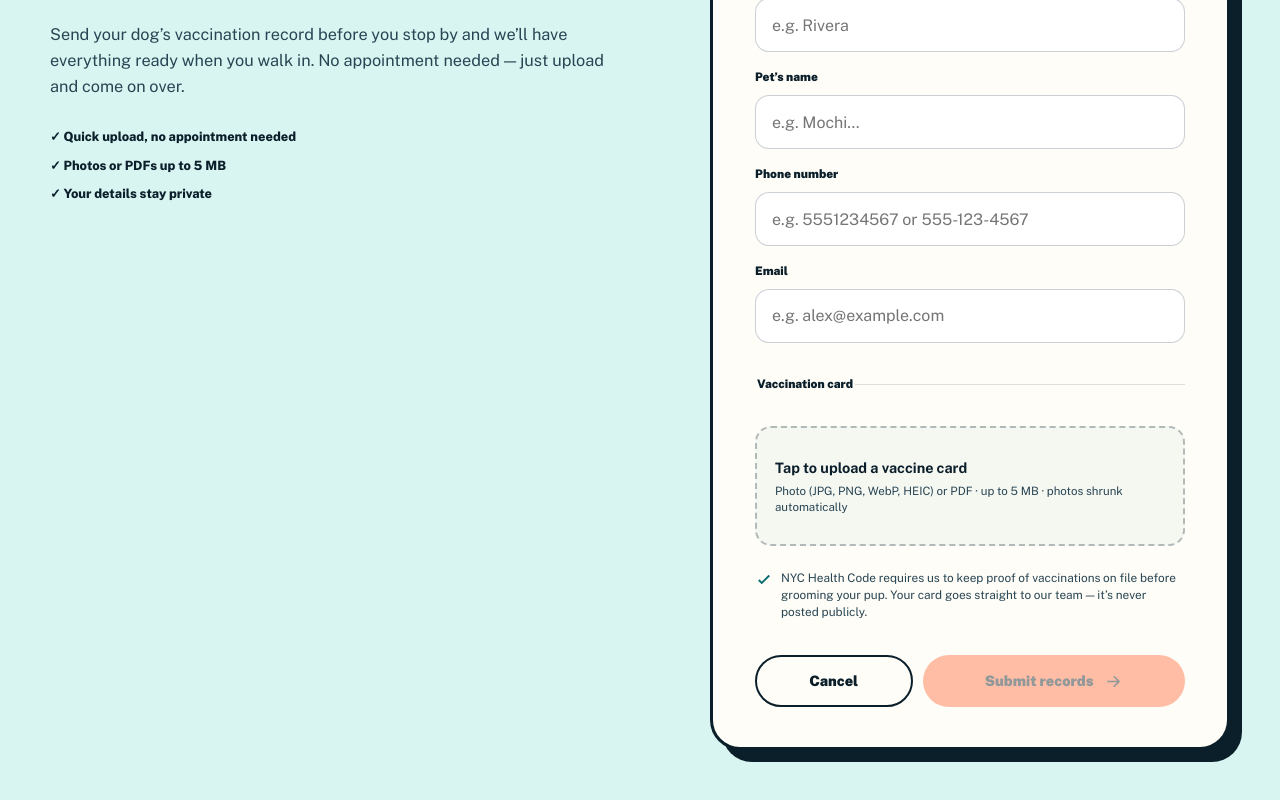
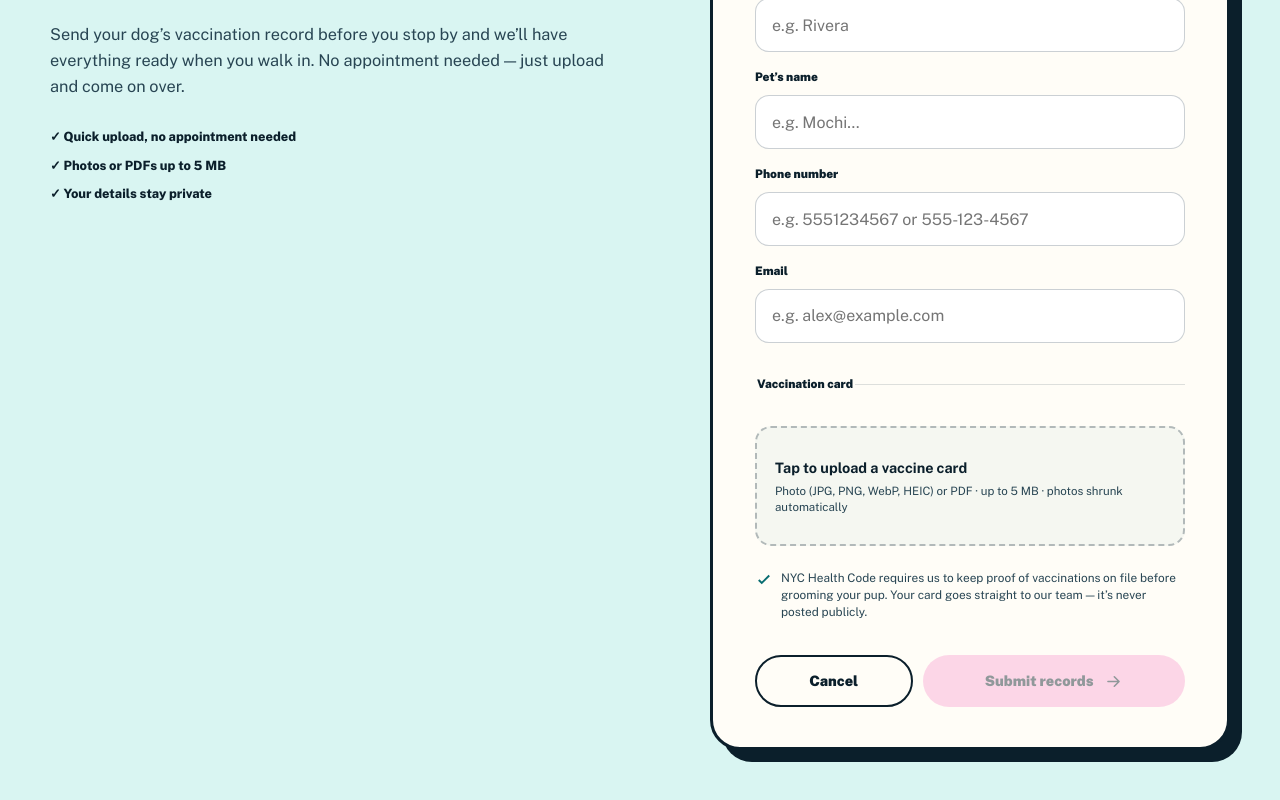
Before and after one commit to andrewhylee/dog-washing-self-service, a Next.js app: page /vaccinations in a window 1280 px wide. Shown: the part 438-1238 px from the top of the page. Built offline with nearby package versions, Linux system fonts and the light colour scheme.

Commit message:
Pastel girly accents: pink orange, rose dark, butter lime

```diff
--- a/app/globals.css
+++ b/app/globals.css
@@ -4,10 +4,10 @@
   --teal: #076c70;
   --teal-dark: #075f62;
   --tub-blue: #d9f5f2;
-  --orange: #ff7043;
-  --orange-dark: #d94c22;
+  --orange: #f9a8d4;
+  --orange-dark: #d15d8d;
   --soap: #fffdf7;
-  --lime: #d9f45b;
+  --lime: #fde68a;
   --white: #ffffff;
   --line: rgba(20, 43, 59, 0.18);
   --shadow: 0 24px 70px rgba(20, 43, 59, 0.12);
@@ -1256,7 +1256,7 @@ h3 {
 .slot-full-note { color: var(--orange-dark); font-weight: 700; }
 .slot-last-note { color: var(--teal); font-weight: 700; }
 
-.booking-error { margin-top: 14px; padding: 11px 14px; border: 2px solid rgba(217, 76, 34, 0.35); border-radius: 12px; background: rgba(255, 112, 67, 0.08); color: var(--orange-dark); font-size: 0.8rem; font-weight: 700; }
+.booking-error { margin-top: 14px; padding: 11px 14px; border: 2px solid rgba(209, 93, 141, 0.35); border-radius: 12px; background: rgba(249, 168, 212, 0.12); color: var(--orange-dark); font-size: 0.8rem; font-weight: 700; }
 .booking-fields input { margin-bottom: 22px; }
 .booking-fields input:last-of-type { margin-bottom: 0; }
 .button-ghost { border-color: var(--navy); background: transparent; color: var(--navy); }
```
